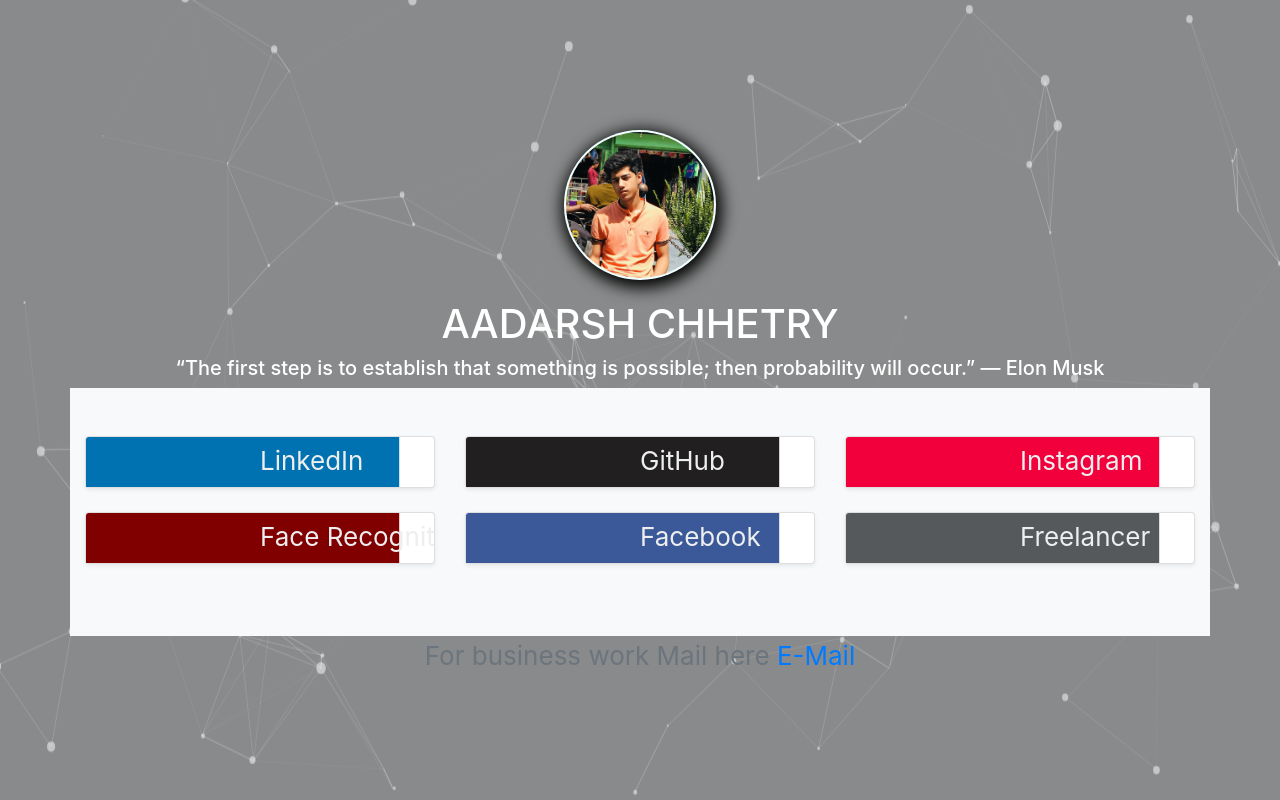
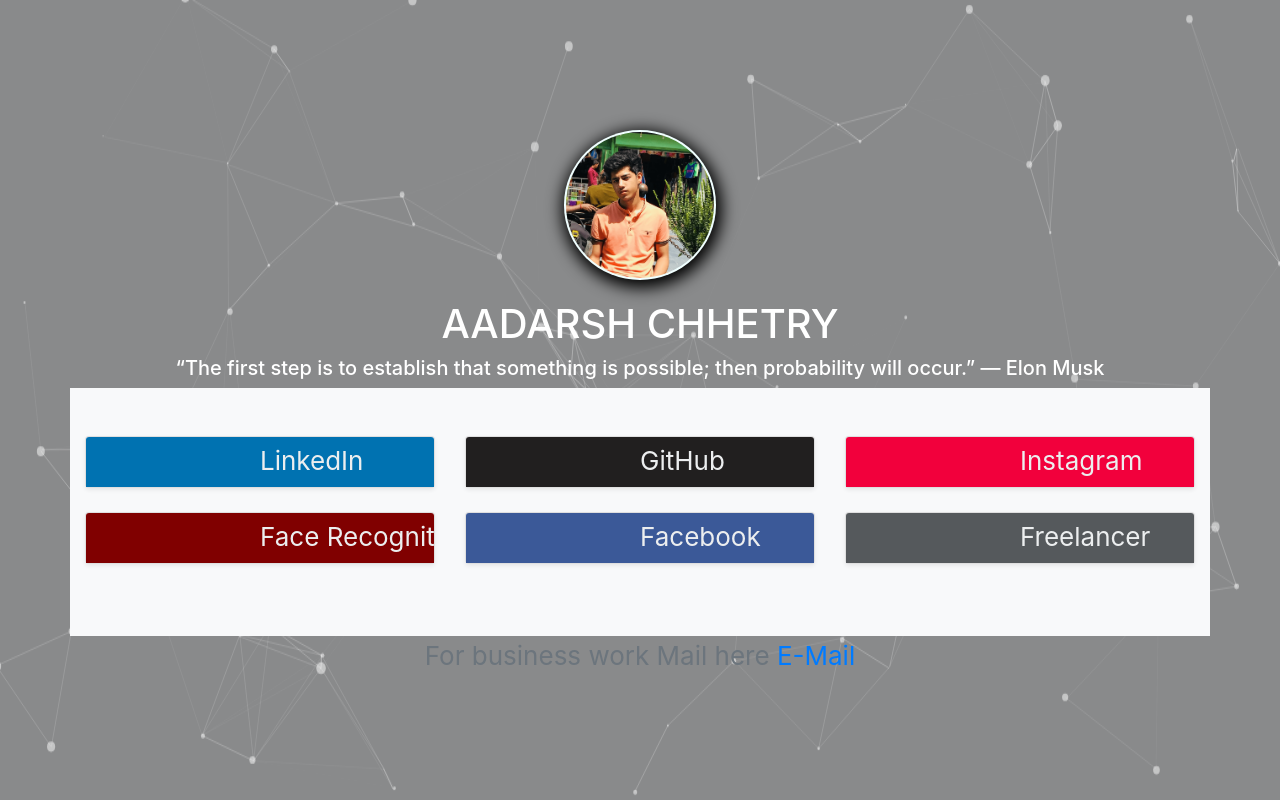
Before and after one commit to aadarshchhetry/WebPortfolio, a React (Create React App) app: page / in a window 1280 px wide. Built offline with nearby package versions, Linux system fonts and the light colour scheme.

Commit message:
colorbox fixed

```diff
--- a/src/components/ListFile/List.js
+++ b/src/components/ListFile/List.js
@@ -11,7 +11,7 @@
                     <div class="col-md-4">
                     <div class="card mb-4 shadow-sm">
                     <a href="https://www.linkedin.com/in/aadarsh-chhetry-54ba4a166/">
-                        <svg class="bd-placeholder-img card-img-top" width="90%" height="50" xmlns="http://www.w3.org/2000/svg" preserveAspectRatio="xMidYMid slice" focusable="false" role="img" aria-label="Placeholder: Thumbnail"><rect width="90%" height="100%" fill="#0072b1"></rect><text x="50%" y="50%" fill="#eceeef" dy=".3em">LinkedIn</text></svg>
+                        <svg class="bd-placeholder-img card-img-top" width="90%" height="50" xmlns="http://www.w3.org/2000/svg" preserveAspectRatio="xMidYMid slice" focusable="false" role="img" aria-label="Placeholder: Thumbnail"><rect width="100%" height="100%" fill="#0072b1"></rect><text x="50%" y="50%" fill="#eceeef" dy=".3em">LinkedIn</text></svg>
                     </a>
                     </div>
                     </div>
@@ -20,14 +20,14 @@
                 <div class="col-md-4">
                 <div class="card mb-4 shadow-sm">
                 <a href="https://github.com/aadarshchhetry">
-                    <svg class="bd-placeholder-img card-img-top" width="90%" height="50" xmlns="http://www.w3.org/2000/svg" preserveAspectRatio="xMidYMid slice" focusable="false" role="img" aria-label="Placeholder: Thumbnail"><rect width="90%" height="100%" fill="#211F1F"></rect><text x="50%" y="50%" fill="#eceeef" dy=".3em">GitHub</text></svg>
+                    <svg class="bd-placeholder-img card-img-top" width="90%" height="50" xmlns="http://www.w3.org/2000/svg" preserveAspectRatio="xMidYMid slice" focusable="false" role="img" aria-label="Placeholder: Thumbnail"><rect width="100%" height="100%" fill="#211F1F"></rect><text x="50%" y="50%" fill="#eceeef" dy=".3em">GitHub</text></svg>
                     </a></div>
                 </div>
 
                 <div class="col-md-4">
                 <div class="card mb-4 shadow-sm">
                 <a href="https://www.instagram.com/aaadarshchhetry/?hl=en">
-                    <svg class="bd-placeholder-img card-img-top" width="90%" height="50" xmlns="http://www.w3.org/2000/svg" preserveAspectRatio="xMidYMid slice" focusable="false" role="img" aria-label="Placeholder: Thumbnail"><rect width="90%" height="100%" fill="#f2003c"></rect><text x="50%" y="50%" fill="#eceeef" dy=".3em">Instagram</text></svg>
+                    <svg class="bd-placeholder-img card-img-top" width="90%" height="50" xmlns="http://www.w3.org/2000/svg" preserveAspectRatio="xMidYMid slice" focusable="false" role="img" aria-label="Placeholder: Thumbnail"><rect width="100%" height="100%" fill="#f2003c"></rect><text x="50%" y="50%" fill="#eceeef" dy=".3em">Instagram</text></svg>
                     </a></div>
                 </div>
 
@@ -36,21 +36,21 @@
                 <div class="col-md-4">
                 <div class="card mb-4 shadow-sm">
                 <a href="https://facerecognition1100.herokuapp.com/">
-                    <svg class="bd-placeholder-img card-img-top" width="90%" height="50" xmlns="http://www.w3.org/2000/svg" preserveAspectRatio="xMidYMid slice" focusable="false" role="img" aria-label="Placeholder: Thumbnail"><rect width="90%" height="100%" fill="#800000"></rect><text x="50%" y="50%" fill="#eceeef" dy=".3em">Face Recognition App</text></svg>
+                    <svg class="bd-placeholder-img card-img-top" width="90%" height="50" xmlns="http://www.w3.org/2000/svg" preserveAspectRatio="xMidYMid slice" focusable="false" role="img" aria-label="Placeholder: Thumbnail"><rect width="100%" height="100%" fill="#800000"></rect><text x="50%" y="50%" fill="#eceeef" dy=".3em">Face Recognition App</text></svg>
                     </a></div>
                 </div>
 
                 <div class="col-md-4">
                 <div class="card mb-4 shadow-sm">
                 <a href="#">
-                    <svg class="bd-placeholder-img card-img-top" width="90%" height="50" xmlns="http://www.w3.org/2000/svg" preserveAspectRatio="xMidYMid slice" focusable="false" role="img" aria-label="Placeholder: Thumbnail"><rect width="90%" height="100%" fill="#3b5998"></rect><text x="50%" y="50%" fill="#eceeef" dy=".3em">Facebook</text></svg>
+                    <svg class="bd-placeholder-img card-img-top" width="90%" height="50" xmlns="http://www.w3.org/2000/svg" preserveAspectRatio="xMidYMid slice" focusable="false" role="img" aria-label="Placeholder: Thumbnail"><rect width="100%" height="100%" fill="#3b5998"></rect><text x="50%" y="50%" fill="#eceeef" dy=".3em">Facebook</text></svg>
                     </a></div>
                 </div>
 
                 <div class="col-md-4">
                 <div class="card mb-4 shadow-sm">
                 <a href="#">
-                    <svg class="bd-placeholder-img card-img-top" width="90%" height="50" xmlns="http://www.w3.org/2000/svg" preserveAspectRatio="xMidYMid slice" focusable="false" role="img" aria-label="Placeholder: Thumbnail"><rect width="90%" height="100%" fill="#55595c"></rect><text x="50%" y="50%" fill="#eceeef" dy=".3em">Freelancer</text></svg>
+                    <svg class="bd-placeholder-img card-img-top" width="90%" height="50" xmlns="http://www.w3.org/2000/svg" preserveAspectRatio="xMidYMid slice" focusable="false" role="img" aria-label="Placeholder: Thumbnail"><rect width="100%" height="100%" fill="#55595c"></rect><text x="50%" y="50%" fill="#eceeef" dy=".3em">Freelancer</text></svg>
                 </a></div>
                 </div>
 
```
